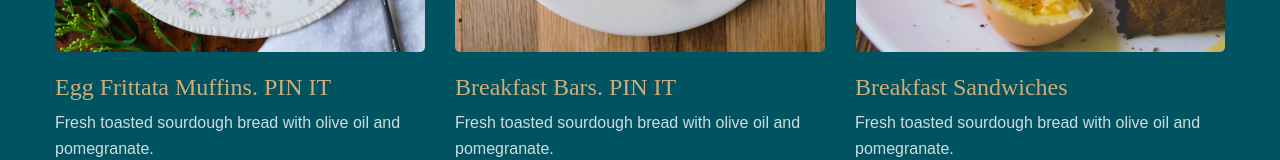
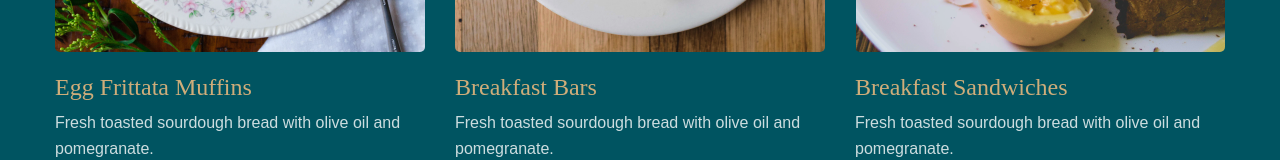
Before and after one commit to HuuTuann/CDIO-2, a React (Create React App) app: page /pages in a window 1280 px wide. Shown: the part 634-794 px from the top of the page. Built offline with nearby package versions, Linux system fonts and the light colour scheme; a web font is replaced by a local one.

Commit message:
date 27-Feb v1

```diff
--- a/package.json
+++ b/package.json
@@ -7,6 +7,7 @@
         "@testing-library/react": "^13.4.0",
         "@testing-library/user-event": "^13.5.0",
         "antd": "^5.13.2",
+        "axios": "^1.6.7",
         "classnames": "^2.5.1",
         "dayjs": "^1.11.10",
         "react": "^18.2.0",
--- a/src/components/DailyOffer/index.js
+++ b/src/components/DailyOffer/index.js
@@ -30,7 +30,7 @@ function DailyOffer() {
         return lists.map((item, index) => {
             return (
                 <div key={index} className={cx('item')}>
-                    <img className={cx('image')} src={item.image} alt="Image" />
+                    <img className={cx('image')} src={item.image} alt="Food" />
                     <div className={cx('content')}>
                         <h3 className={cx('sub-heading')}>{item.subHeading}</h3>
                         <p className={cx('desc')}>{item.desc}</p>
--- a/src/components/LayerItem/index.js
+++ b/src/components/LayerItem/index.js
@@ -38,7 +38,7 @@ function LayerItem({ id, image, price, height = 30 }) {
     return (
         <div className={cx('layer-item')}>
             {contextHolder}
-            <img className={cx('image')} src={image} alt="Image" style={{ height: `${height}rem` }} />
+            <img className={cx('image')} src={image} alt="Food" style={{ height: `${height}rem` }} />
             <div className={cx('layer')} />
             <div className={cx('action')}>
                 <img
--- a/src/components/Product/index.js
+++ b/src/components/Product/index.js
@@ -1,4 +1,3 @@
-import { Link } from 'react-router-dom';
 import classNames from 'classnames/bind';
 
 import { LayerItem } from '~/components';
--- a/src/components/Suggest/index.js
+++ b/src/components/Suggest/index.js
@@ -6,7 +6,7 @@ import images from '~/assets/images';
 
 const cx = classNames.bind(styles);
 
-function Suggest({ items }) {
+function Suggest({ items, type }) {
     const getItem = (item, index) => {
         return <Product index={index} infoProduct={item} />;
     };
@@ -14,9 +14,9 @@ function Suggest({ items }) {
     return (
         <div className={cx('suggest')}>
             <div className={cx('container')}>
-                <h2 className={cx('heading')}>{items.type}</h2>
+                <h2 className={cx('heading')}>{type}</h2>
                 <img className={cx('icon')} src={images.suggestIcon} alt="Icon" />
-                <div className={cx('list')}>{items.list.map((item, index) => getItem(item, index))}</div>
+                <div className={cx('list')}>{items.map((item, index) => getItem(item, index))}</div>
             </div>
         </div>
     );
--- a/src/pages/Pages/index.js
+++ b/src/pages/Pages/index.js
@@ -2,124 +2,162 @@ import { Suggest, HeroPages } from '~/components';
 import images from '~/assets/images';
 
 function Pages() {
-    const suggestProps = [
-        {
-            type: 'Breakfast',
-            list: [
+    const data = [
         {
             id: 'BF1',
-                    name: 'Egg Frittata Muffins. PIN IT',
+            category: 'breakfast',
+            name: 'Egg Frittata Muffins',
             desc: 'Fresh toasted sourdough bread with olive oil and pomegranate.',
             price: 24,
+            rating: 5,
+            countOfReviewer: 12,
             image: images.suggestBreakfast_1,
         },
         {
             id: 'BF2',
-                    name: 'Breakfast Bars. PIN IT',
+            category: 'breakfast',
+            name: 'Breakfast Bars',
             desc: 'Fresh toasted sourdough bread with olive oil and pomegranate.',
             price: 29,
+            rating: 5,
+            countOfReviewer: 12,
             image: images.suggestBreakfast_2,
         },
         {
             id: 'BF3',
+            category: 'breakfast',
             name: 'Breakfast Sandwiches',
             desc: 'Fresh toasted sourdough bread with olive oil and pomegranate.',
             price: 19,
+            rating: 5,
+            countOfReviewer: 12,
             image: images.suggestBreakfast_3,
         },
-            ],
-        },
-        {
-            type: 'Lunch',
-            list: [
         {
             id: 'L1',
+            category: 'lunch',
             name: 'Crispy chicken breasts',
             desc: 'Fresh toasted sourdough bread with olive oil and pomegranate.',
             price: 54,
+            rating: 5,
+            countOfReviewer: 12,
             image: images.suggestLunch_1,
         },
         {
             id: 'L2',
+            category: 'lunch',
             name: 'Schezwan Noodles',
             desc: 'Fresh toasted sourdough bread with olive oil and pomegranate.',
             price: 49,
+            rating: 5,
+            countOfReviewer: 12,
             image: images.suggestLunch_2,
         },
         {
             id: 'L3',
+            category: 'lunch',
             name: 'New Lubina Marinada',
             desc: 'Fresh toasted sourdough bread with olive oil and pomegranate.',
             price: 59,
+            rating: 5,
+            countOfReviewer: 12,
             image: images.suggestLunch_3,
         },
-            ],
-        },
-        {
-            type: 'Dinner',
-            list: [
         {
             id: 'D1',
+            category: 'dinner',
             name: 'Crispy chicken breasts',
             desc: 'Fresh toasted sourdough bread with oDive oil and pomegranate.',
             price: 54,
+            rating: 5,
+            countOfReviewer: 12,
             image: images.suggestDinner_1,
         },
         {
             id: 'D2',
+            category: 'dinner',
             name: 'Schezwan Noodles',
             desc: 'Fresh toasted sourdough bread with olive oil and pomegranate.',
             price: 49,
+            rating: 5,
+            countOfReviewer: 12,
             image: images.suggestDinner_2,
         },
         {
             id: 'D3',
+            category: 'dinner',
             name: 'New Lubina Marinada',
             desc: 'Fresh toasted sourdough bread with olive oil and pomegranate.',
             price: 59,
+            rating: 5,
+            countOfReviewer: 12,
             image: images.suggestDinner_3,
         },
-            ],
-        },
-        {
-            type: 'Starters',
-            list: [
         {
             id: 'S1',
+            category: 'starters',
             name: 'Crispy chicken breasts',
             desc: 'Fresh toasted sourdough bread with olive oil and pomegranate.',
             price: 54,
+            rating: 5,
+            countOfReviewer: 12,
             image: images.suggestStarters_1,
         },
         {
             id: 'S2',
+            category: 'starters',
             name: 'Schezwan Noodles',
             desc: 'Fresh toasted sourdough bread with olive oil and pomegranate.',
             price: 49,
+            rating: 5,
+            countOfReviewer: 12,
             image: images.suggestStarters_2,
         },
         {
             id: 'S3',
+            category: 'starters',
             name: 'New Lubina Marinada',
             desc: 'Fresh toasted sourdough bread with olive oil and pomegranate.',
             price: 59,
+            rating: 5,
+            countOfReviewer: 12,
             image: images.suggestStarters_3,
         },
-            ],
+    ];
+
+    const filterData = (type) => data.filter((item) => item.category === type);
+
+    const typeData = [
+        {
+            type: 'Breakfast',
+            data: filterData('breakfast'),
+        },
+        {
+            type: 'Lunch',
+            data: filterData('lunch'),
+        },
+        {
+            type: 'Dinner',
+            data: filterData('dinner'),
+        },
+        {
+            type: 'Starters',
+            data: filterData('starters'),
         },
     ];
+
     return (
         <>
-            {suggestProps.map((items, index) => {
+            {typeData.map((items, index) => {
                 if (index === 0) {
                     return (
                         <>
-                            <Suggest key={index} items={items} />
+                            <Suggest key={index} items={items.data} type={items.type} />
                             <HeroPages />
                         </>
                     );
                 }
-                return <Suggest key={index} items={items} />;
+                return <Suggest key={index} items={items.data} type={items.type} />;
             })}
         </>
     );
```
Also changed, not shown: 1 other file (tests, documents, lock files or other folders). Lines whose indentation alone changed are shown as unchanged.
